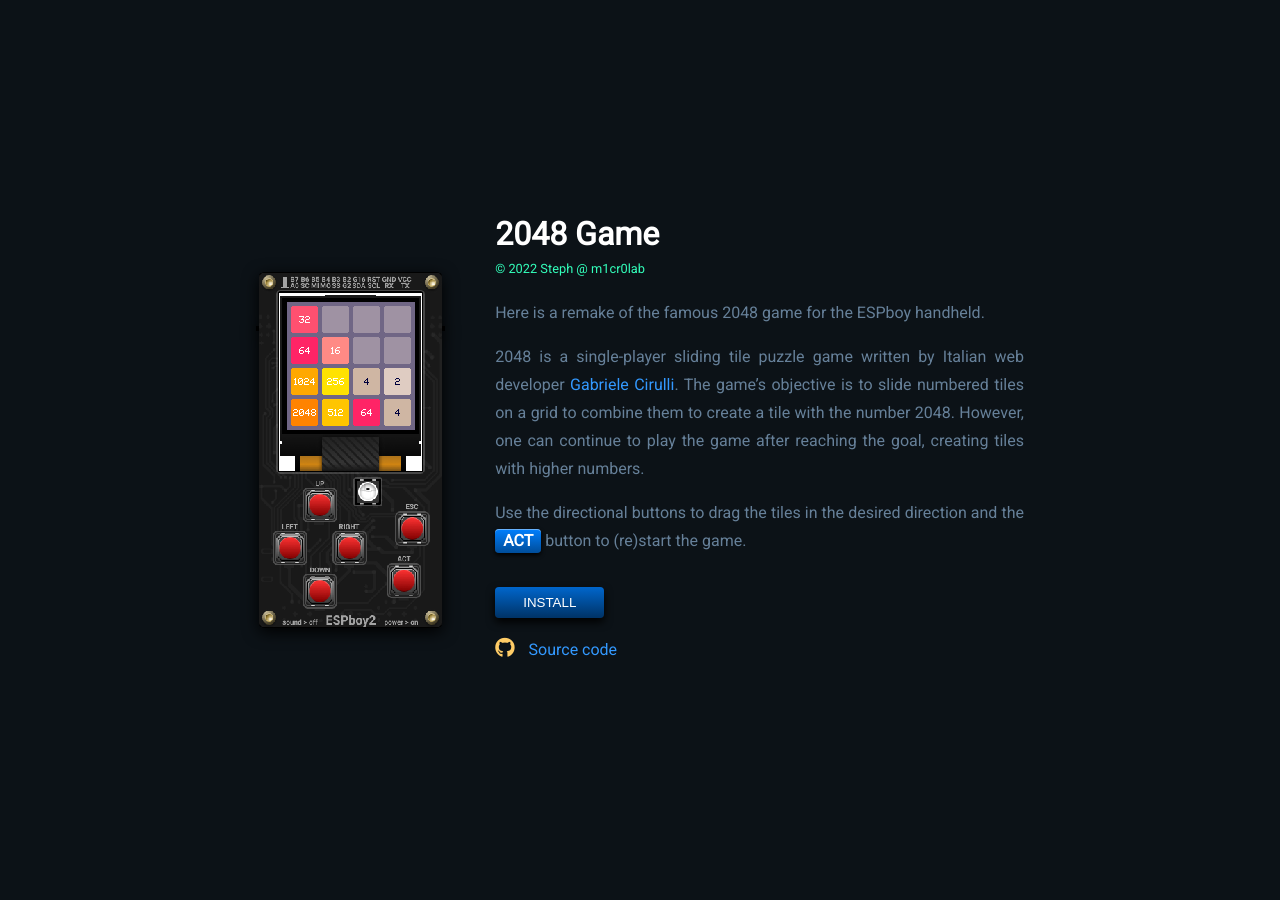
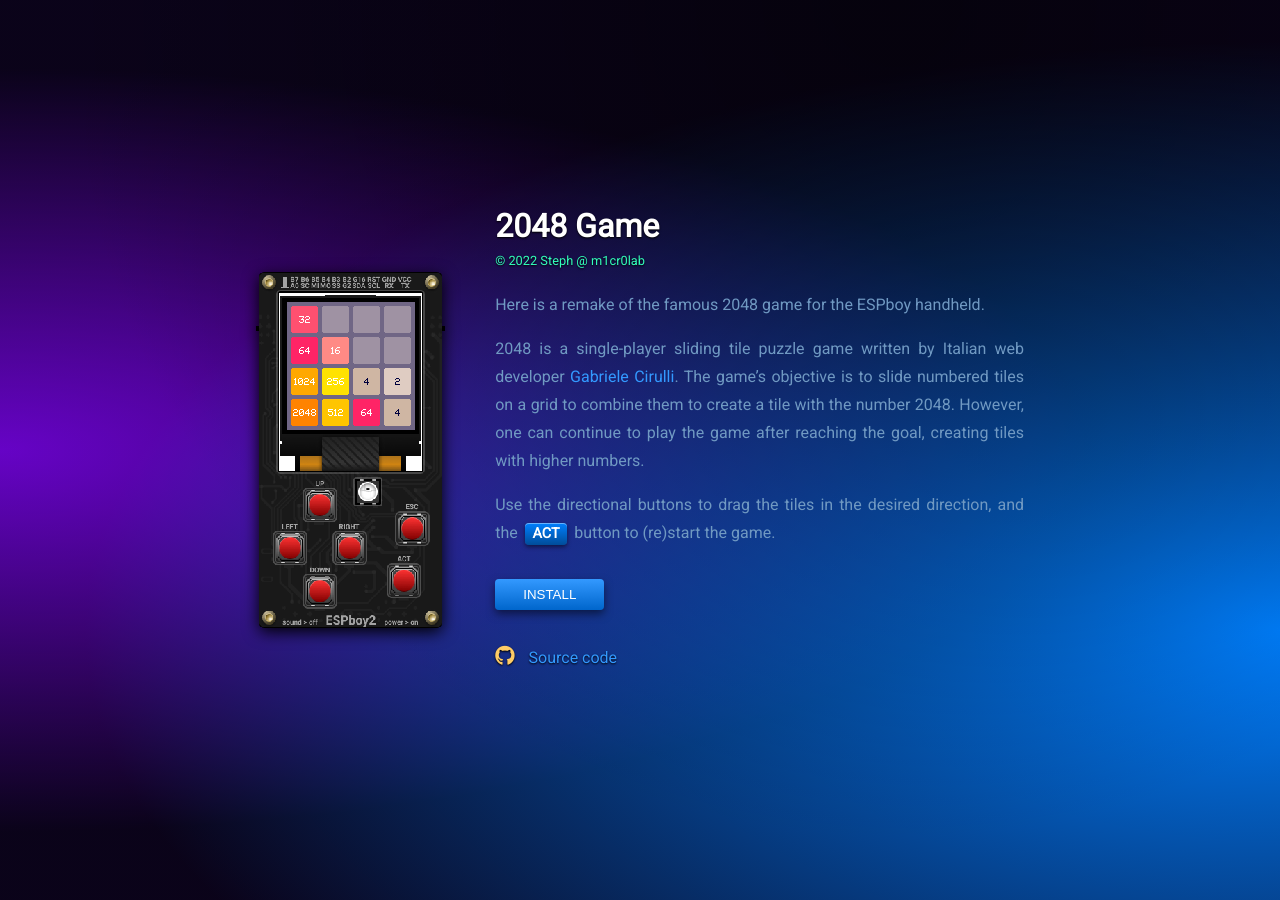
Before and after one commit to m1cr0lab-espboy/2048, a Jekyll site: the page built from index.md, in a window 1280 px wide. Built offline with Jekyll 4.4.1, drawn with Linux system fonts in a browser that asks for light colours.

Commit message:
updates stylesheet

```diff
--- a/_sass/_layout.scss
+++ b/_sass/_layout.scss
@@ -6,8 +6,23 @@
     font-family: Roboto, sans-serif;
     font-size: 12pt;
     line-height: 1.75em;
-    color: hsl(210, 20%, 50%);
-    background-color: hsl(210, 30%, 7%);
+    color: hsl(210, 40%, 60%);
+    background:
+        radial-gradient(
+            ellipse at 70% 0%,
+            hsla(210, 20, 0, .5),
+            hsla(210, 20, 0, 0) 66%
+        ),
+        radial-gradient(
+            ellipse at 100% 70%,
+            hsla(210, 100, 50, 1),
+            hsla(210, 100,  5, .25) 66%
+        ),
+        radial-gradient(
+            ellipse at 0% 50%,
+            hsla(272, 100, 50, 1),
+            hsla(272, 100,  5, 1) 60%
+        );
 }
 
 body {
@@ -19,6 +34,7 @@
 h1 {
     margin: 0;
     color: #fff;
+    text-shadow: 0 1px 2px #000;
 }
 
 p { margin: 1em 0; }
@@ -51,6 +67,7 @@
     margin-top: .5em;
     font-size: .8em;
     color: hsl(160, 100%, 60%);
+    text-shadow: 0 1px 2px #000;
 }
 
 .demo { flex-grow: 1; }
@@ -80,20 +97,26 @@
 
 .tag {
     display: inline-block;
+    margin: 0 .25em;
     padding: .25em .5em;
     border-radius: 4px;
     line-height: 1em;
+    font-size: .9em;
     font-weight: bold;
     color: #fff;
     background-image: linear-gradient(hsl(210, 100%, 50%), hsl(210, 100%, 30%));
-    box-shadow: 0 1px 0 rgba(#fff, .4) inset, 0 2px 4px #000;
+    box-shadow: 0 1px 0 rgba(#fff, .4) inset, 0 2px 4px rgba(#000, .5);
+}
+
+.source {
+    text-shadow: 0 1px 2px #000;
 }
 
 .flasher {
     display:flex;
     align-items: center;
     gap: 20px;
-    margin: 2em 0 1em 0;
+    margin: 2em 0;
 }
 
 #upload {
@@ -120,8 +143,8 @@
         padding: 8px 28px;
         border: none;
         border-radius: 4px;
-        background: linear-gradient(hsl(210, 100%, 40%), hsl(210, 100%, 20%));
-        box-shadow: 0 4px 8px #000;
+        background: linear-gradient(hsl(210, 100%, 60%), hsl(210, 100%, 40%));
+        box-shadow: 0 4px 8px rgba(#000, .5);
         color: #fff;
         text-transform: uppercase;
         cursor: pointer;
--- a/index.md
+++ b/index.md
@@ -18,8 +18,8 @@
         <p markdown="1">
             2048 is a single-player sliding tile puzzle game written by Italian web developer [Gabriele Cirulli][2048]. The game's objective is to slide numbered tiles on a grid to combine them to create a tile with the number 2048. However, one can continue to play the game after reaching the goal, creating tiles with higher numbers.
         </p>
-        <p markdown>
-            Use the directional buttons to drag the tiles in the desired direction and the <span class="tag">ACT</span> button to (re)start the game.
+        <p>
+            Use the directional buttons to drag the tiles in the desired direction, and the <span class="tag">ACT</span> button to (re)start the game.
         </p>
     </div>
     <div class="flasher">
@@ -37,7 +37,7 @@
             <span style="width:0%"></span>
         </div>
     </div>
-    <div class="resources">
+    <div class="source">
         <p class="iconify github" markdown="1">
             [Source code][source]
         </p>
```
